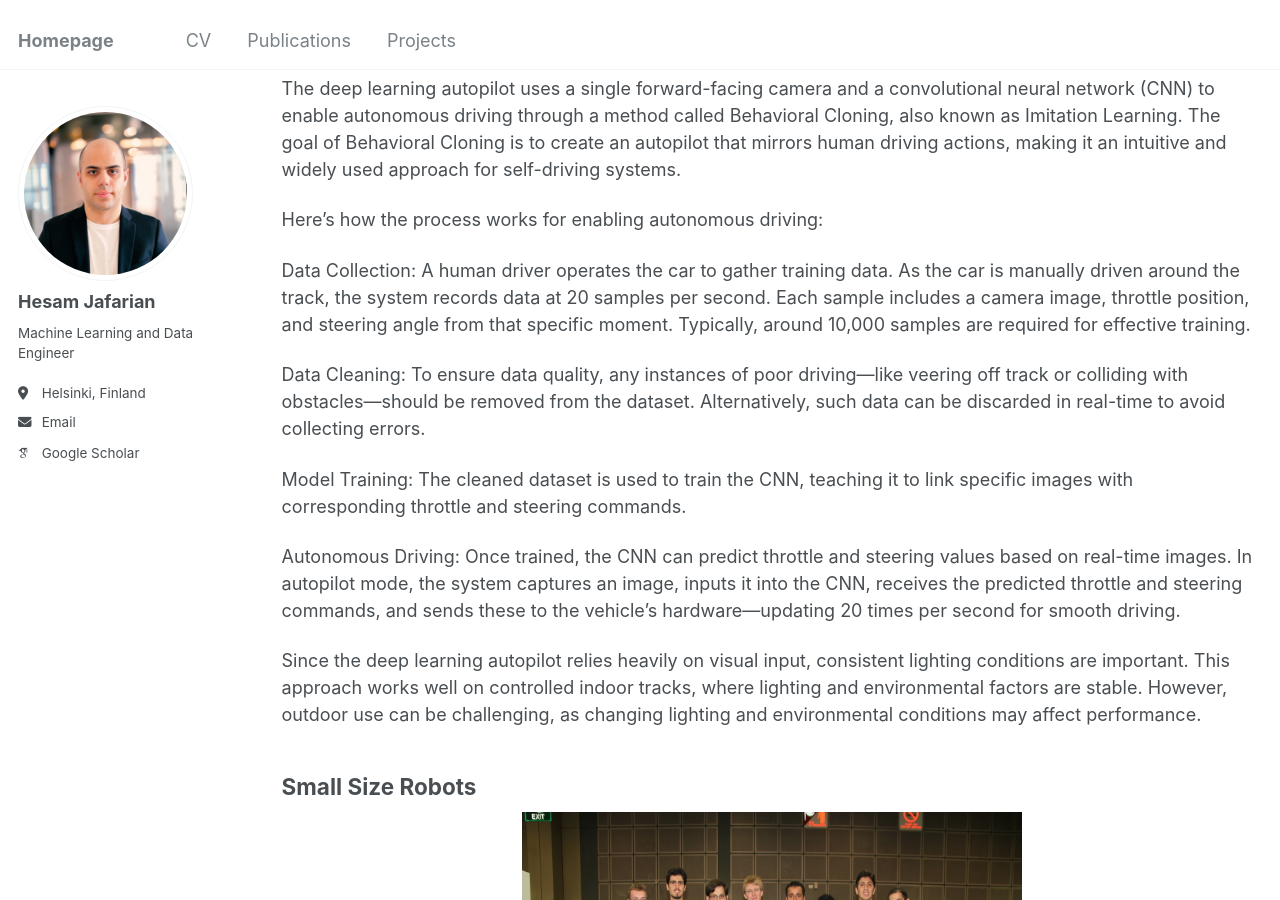
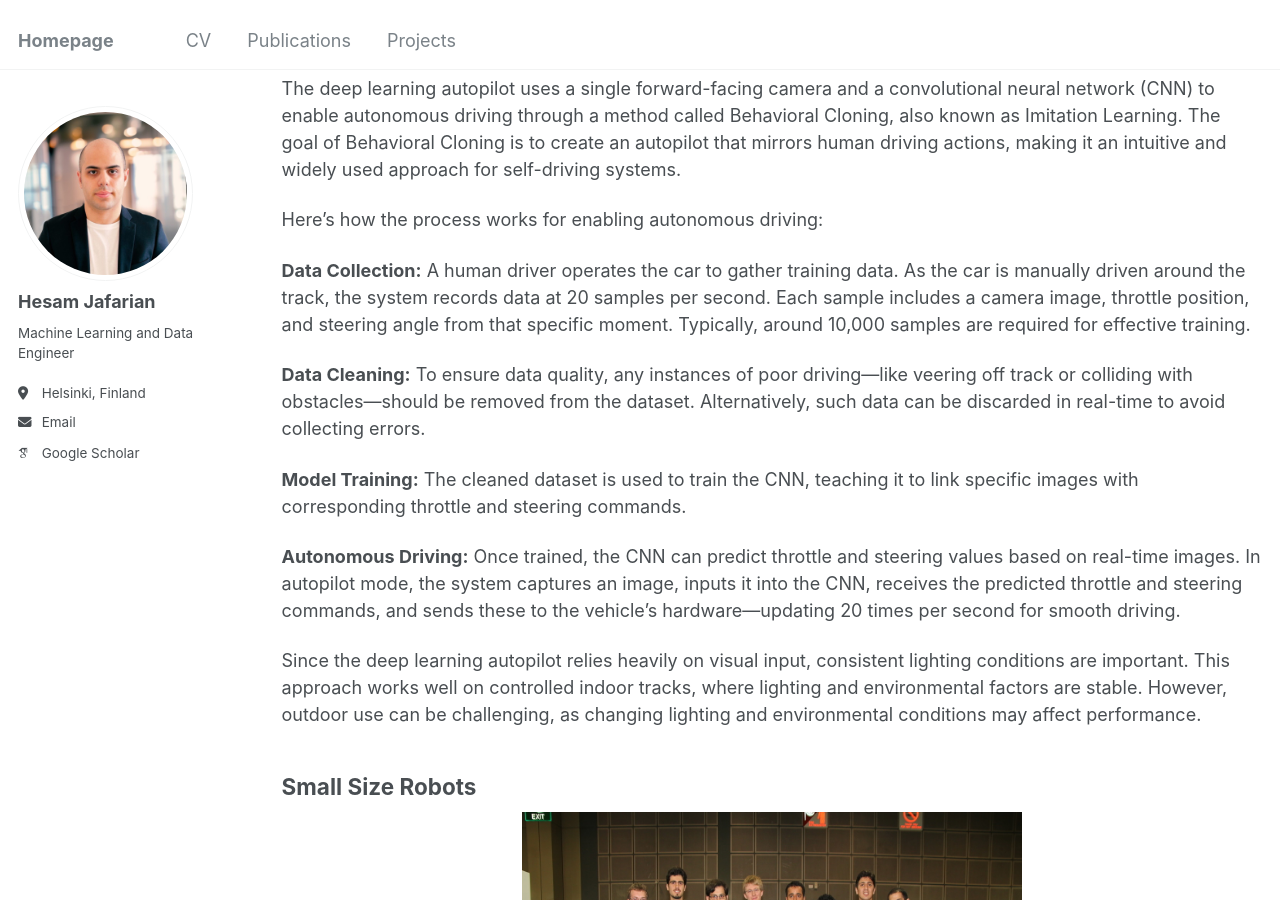
Before and after one commit to hesamjafarian/hesamjafarian.github.io, a Jekyll site: the page built from _pages/projects.md, in a window 1280 px wide and 900 px high, scrolled down 1506 px. Built offline with Jekyll 4.4.1, drawn with Linux system fonts in a browser that asks for light colours; some web fonts are replaced.

```diff
--- a/_pages/projects.md
+++ b/_pages/projects.md
@@ -18,13 +18,13 @@ The deep learning autopilot uses a single forward-facing camera and a convolutio
 
 Here’s how the process works for enabling autonomous driving:
 
-Data Collection: A human driver operates the car to gather training data. As the car is manually driven around the track, the system records data at 20 samples per second. Each sample includes a camera image, throttle position, and steering angle from that specific moment. Typically, around 10,000 samples are required for effective training.
+**Data Collection:** A human driver operates the car to gather training data. As the car is manually driven around the track, the system records data at 20 samples per second. Each sample includes a camera image, throttle position, and steering angle from that specific moment. Typically, around 10,000 samples are required for effective training.
 
-Data Cleaning: To ensure data quality, any instances of poor driving—like veering off track or colliding with obstacles—should be removed from the dataset. Alternatively, such data can be discarded in real-time to avoid collecting errors.
+**Data Cleaning:** To ensure data quality, any instances of poor driving—like veering off track or colliding with obstacles—should be removed from the dataset. Alternatively, such data can be discarded in real-time to avoid collecting errors.
 
-Model Training: The cleaned dataset is used to train the CNN, teaching it to link specific images with corresponding throttle and steering commands.
+**Model Training:** The cleaned dataset is used to train the CNN, teaching it to link specific images with corresponding throttle and steering commands.
 
-Autonomous Driving: Once trained, the CNN can predict throttle and steering values based on real-time images. In autopilot mode, the system captures an image, inputs it into the CNN, receives the predicted throttle and steering commands, and sends these to the vehicle’s hardware—updating 20 times per second for smooth driving.
+**Autonomous Driving:** Once trained, the CNN can predict throttle and steering values based on real-time images. In autopilot mode, the system captures an image, inputs it into the CNN, receives the predicted throttle and steering commands, and sends these to the vehicle’s hardware—updating 20 times per second for smooth driving.
 
 Since the deep learning autopilot relies heavily on visual input, consistent lighting conditions are important. This approach works well on controlled indoor tracks, where lighting and environmental factors are stable. However, outdoor use can be challenging, as changing lighting and environmental conditions may affect performance.
 
```
